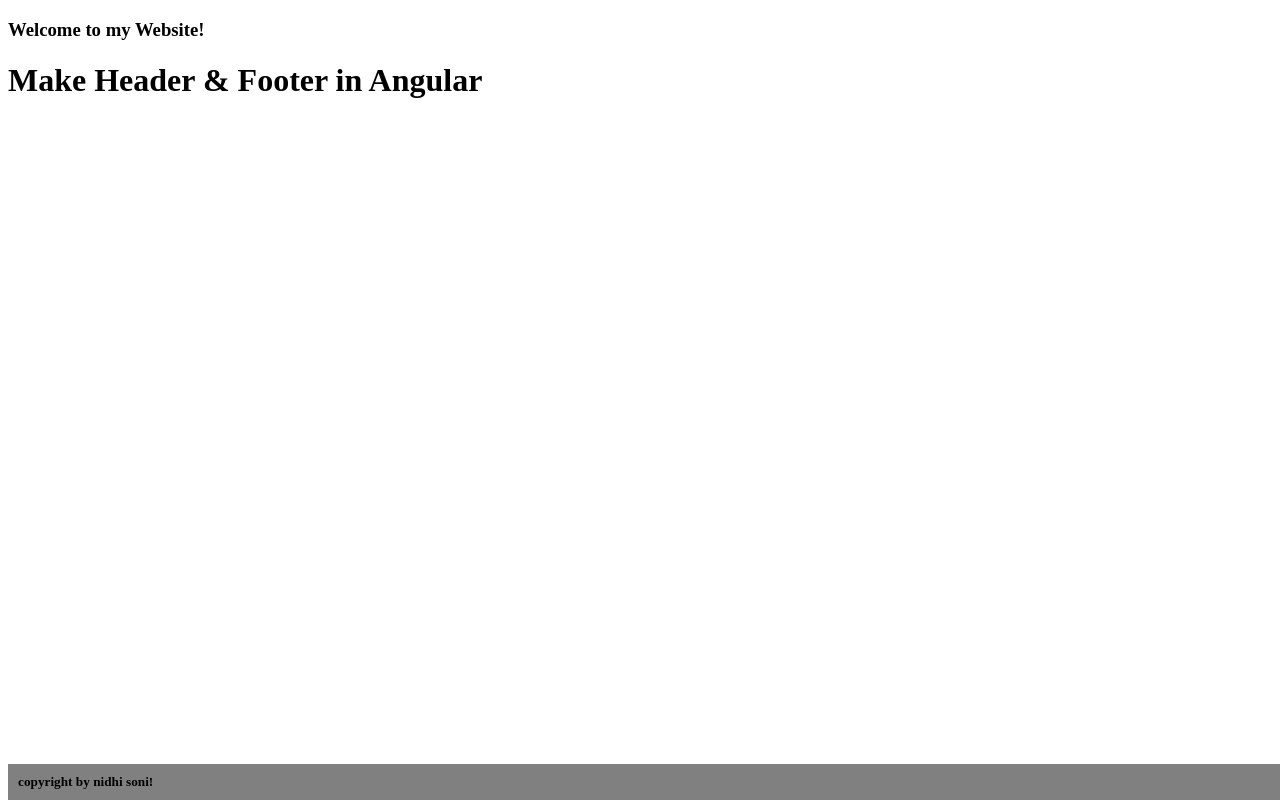
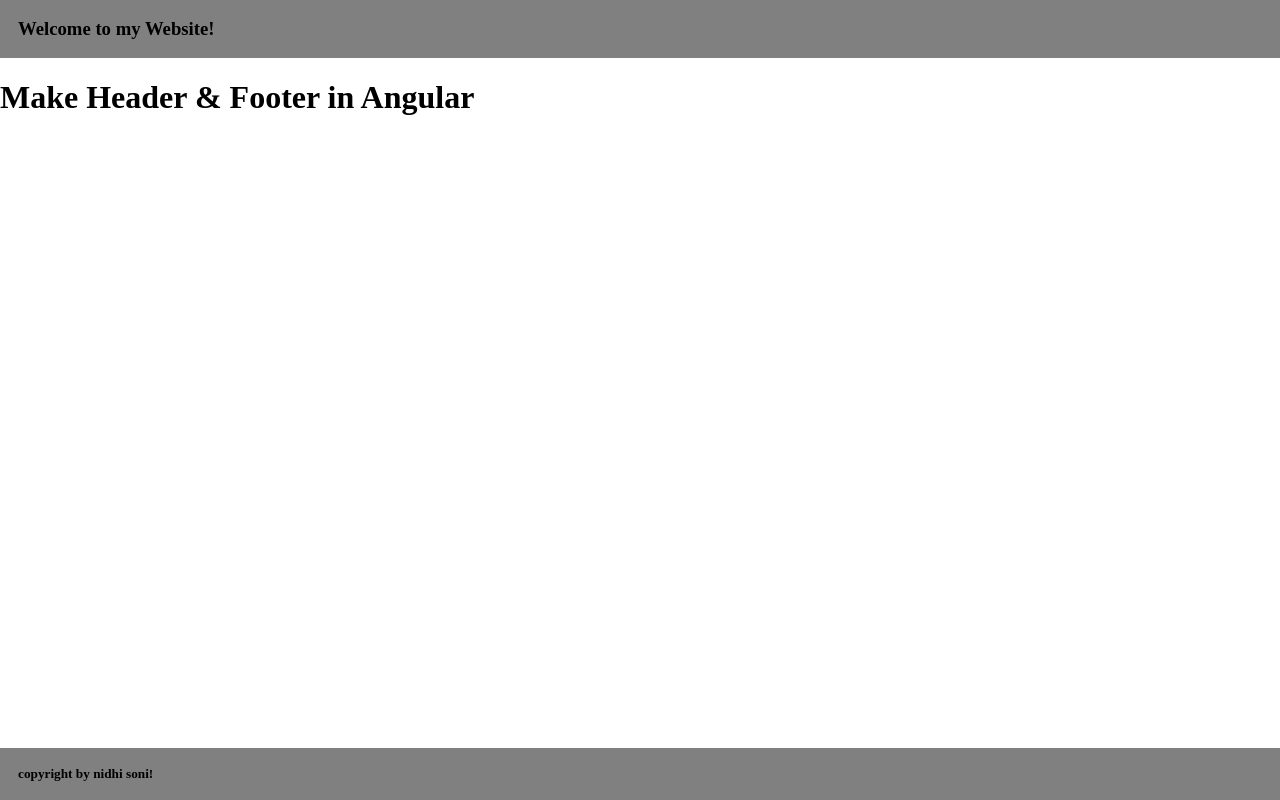
Before and after one commit to nidhisoni927/my-self-project, an Angular app: page / in a window 1280 px wide. Shown: the top 800 px of the page. Built offline with nearby package versions, Linux system fonts and the light colour scheme.

Commit message:
header & footer done in angular

```diff
--- a/src/app/footer/footer.component.scss
+++ b/src/app/footer/footer.component.scss
@@ -4,5 +4,5 @@ h5 {
   bottom: 0;
   margin: 0;
   width: 100%;
-  padding: 10px;
+  padding: 18px;
 }
--- a/src/app/header/header.component.scss
+++ b/src/app/header/header.component.scss
@@ -0,0 +1,5 @@
+h3{
+   background-color: gray;
+   margin: 0;
+    padding: 18px;
+  }
--- a/src/styles.scss
+++ b/src/styles.scss
@@ -1 +1,6 @@
 /* You can add global styles to this file, and also import other style files */
+body{
+  margin: 0px;
+  padding: 0px;
+
+}
```
